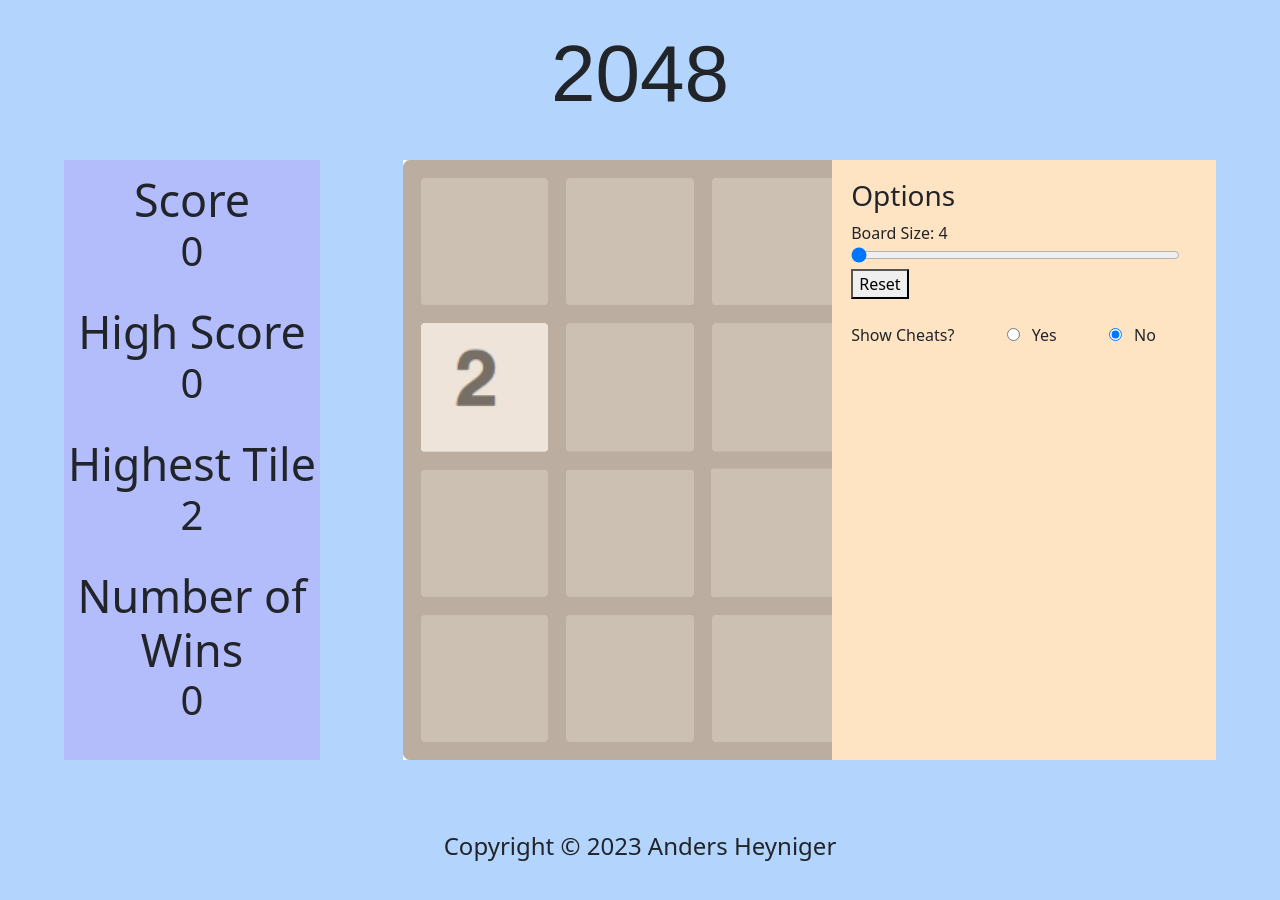
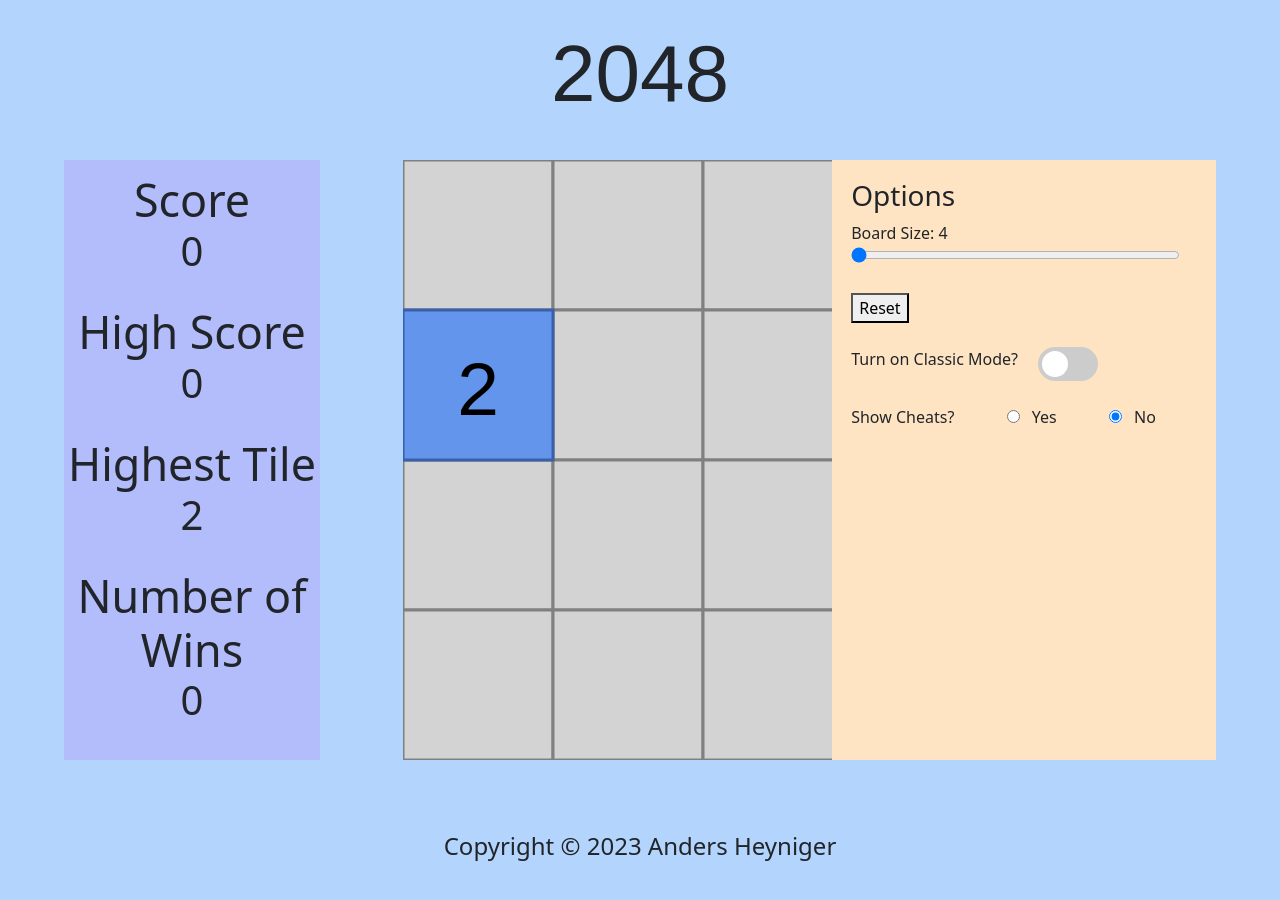
Before and after one commit to AndersHeyniger/cse264_2048, a website: page public/index.html in a window 1280 px wide. Drawn offline with Linux system fonts and the light colour scheme.

Commit message:
Classic mode can now be turned on and off

```diff
--- a/public/css/style.css
+++ b/public/css/style.css
@@ -115,6 +115,66 @@ footer {
   width: 100%;
   text-align: center;
   display: inline-block;
+}
+
+.switch {
+  position: relative;
+  display: inline-block;
+  width: 60px;
+  height: 34px;
+}
+.switch input {
+  opacity: 0;
+  width: 0;
+  height: 0;
+}
+
+/* The slider */
+.slider {
+  position: absolute;
+  cursor: pointer;
+  top: 0;
+  left: 0;
+  right: 0;
+  bottom: 0;
+  background-color: #ccc;
+  -webkit-transition: .4s;
+  transition: .4s;
+}
+
+
+/* On/off slider css found at https://www.w3schools.com/howto/howto_css_switch.asp*/
+.slider:before {
+  position: absolute;
+  content: "";
+  height: 26px;
+  width: 26px;
+  left: 4px;
+  bottom: 4px;
+  background-color: white;
+  -webkit-transition: .4s;
+  transition: .4s;
+}
+
+input:checked + .slider {
+  background-color: #2196F3;
+}
+
+input:focus + .slider {
+  box-shadow: 0 0 1px #2196F3;
+}
+
+input:checked + .slider:before {
+  -webkit-transform: translateX(26px);
+  -ms-transform: translateX(26px);
+  transform: translateX(26px);
+}
+.slider.round {
+  border-radius: 34px;
+}
+
+.slider.round:before {
+  border-radius: 50%;
 }
 
 
--- a/public/index.html
+++ b/public/index.html
@@ -55,10 +55,18 @@
         <label for="size" id="size_label">Board Size:</label>
         <br>
         <input type="range" min="4" max="9" value="4" id="size">
-        <br>
+        <br><br>
         <button type="button" id="reset">Reset</button>
         <br><br>
-        <form>
+        <form id="classicForm">
+          Turn on Classic Mode?&emsp;
+          <label class="switch" for="classicMode">
+            <input type="checkbox" id="classicMode">
+            <span class="slider round"></span>
+          </label>
+        </form>
+        <br>
+        <form id="cheatsForm">
           <label>Show Cheats?&emsp;&emsp;&emsp;</label>
           <input type="radio" id="enable_cheats" name="cheat" value="enable">
           <label for="enable_cheats">&ensp;Yes&emsp;&emsp;&emsp;</label>
--- a/public/js/script.js
+++ b/public/js/script.js
@@ -7,7 +7,7 @@ let tileSize = canvas.offsetWidth / gridSize;
 let spawn2 = true;
 let spawn4 = true;
 let spawn8 = false;
-let classic = true;
+let classic = false;
 const animationTime = 200; // milliseconds
 const emptyGrid = [[0, 0, 0, 0], [0, 0, 0, 0], [0, 0, 0, 0], [0, 0, 0, 0]];
 
@@ -507,8 +507,8 @@ $("#reset").on("click", () => {
     drawGrid(grid);
 });
 
-$("#main_options form input").on("change", () => {
-    let status = $('input[name=cheat]:checked', '#main_options form').val();
+$("#cheatsForm input").on("change", () => {
+    let status = $('input[name=cheat]:checked', '#cheatsForm').val();
     if (status == "disable") {
         $("#cheats").css("display", "none");
     }
@@ -548,3 +548,8 @@ $("#spawn").on("click", () => {
     updateStats();
     drawGrid(grid);
 });
+
+$("#classicMode").on("change", () => {
+    classic = $("#classicMode").prop("checked");
+    drawGrid(grid);
+});
```
